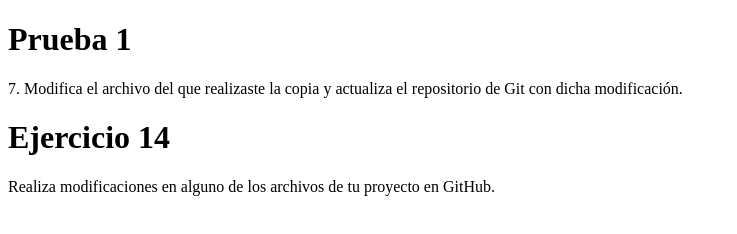
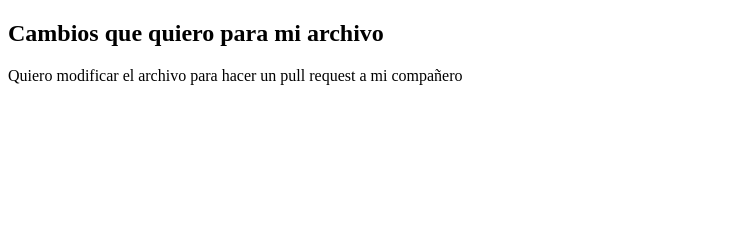
Before and after one commit to irenea2022/archivo, a plain HTML site: page Tarea4.1/index.html in a window 1280 px wide. Shown: the whole page, without its empty margins (0-737 px from the left). Drawn offline with Linux system fonts and the light colour scheme.

Commit message:
cambios index

```diff
--- a/Tarea4.1/index.html
+++ b/Tarea4.1/index.html
@@ -6,9 +6,9 @@
     <title>Document</title>
 </head>
 <body>
-    <h1>Prueba 1</h1>
-    <p>7. Modifica el archivo del que realizaste la copia y actualiza el repositorio de Git con dicha modificación. </p>
-    <h1>Ejercicio 14</h1>
-    <p>Realiza modificaciones en alguno de los archivos de tu proyecto en GitHub. </p>
+    <h2>Cambios que quiero para mi archivo</h2>
+    <p>Quiero modificar el archivo para hacer un pull request a mi compañero</p>
+
+    <div id="container"></div>
 </body>
 </html>
```
